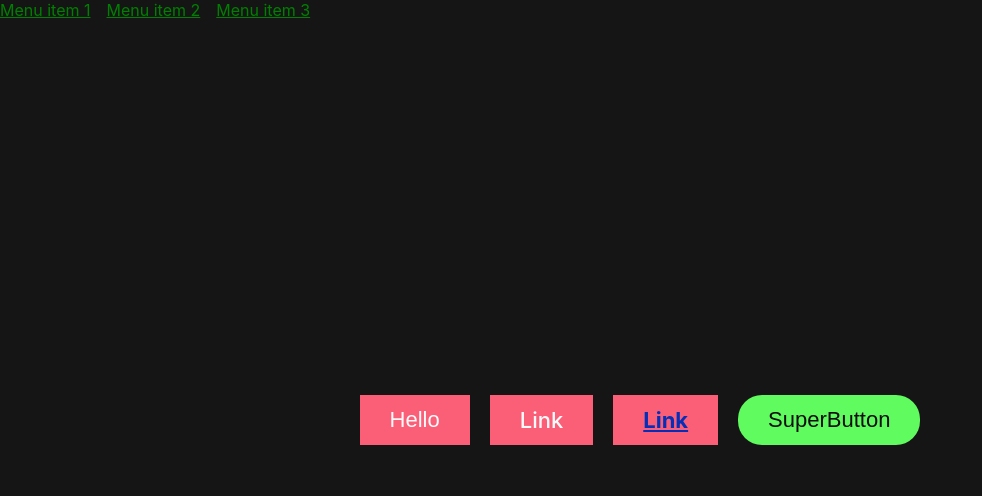
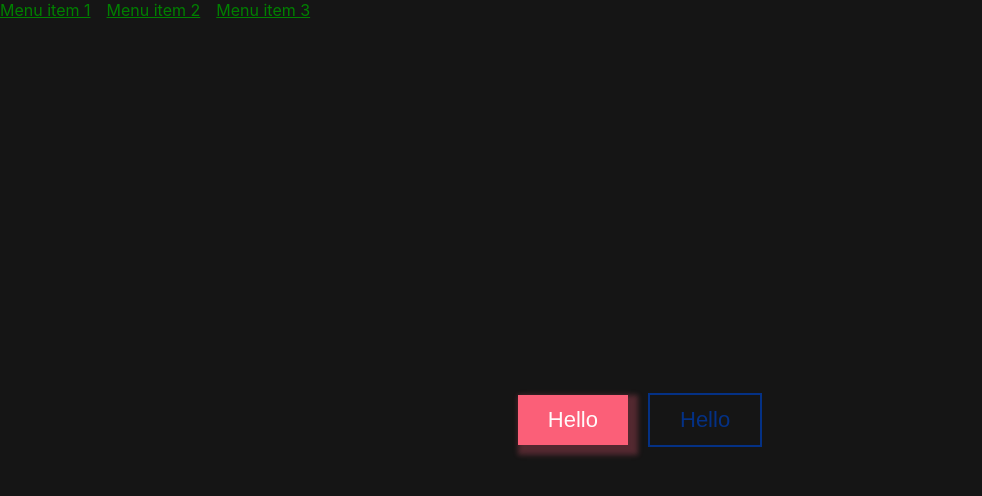
Before and after one commit to surenkov1985/it-incubator-start, a React (Create React App) app: page / in a window 1280 px wide. Shown: the top 496 px of the page, without its empty margins (0-982 px from the left). Built offline with nearby package versions, Linux system fonts and the light colour scheme.

Commit message:
Урок styled-components props

```diff
--- a/src/App.tsx
+++ b/src/App.tsx
@@ -24,10 +24,15 @@ function App() {
 				</ul>
 			</Menu>
 			<Box>
-				<StyledBtn>Hello</StyledBtn>
-				<StyledBtn as={"a"}>Link</StyledBtn>
+				<StyledBtn btnType={"primary"} active>
+					Hello
+				</StyledBtn>
+				<StyledBtn btnType={"outlined"} color="#043185">
+					Hello
+				</StyledBtn>
+				{/* <StyledBtn as={"a"}>Link</StyledBtn>
 				<StyledLink as={"a"}>Link</StyledLink>
-				<SuperButton>SuperButton</SuperButton>
+				<SuperButton>SuperButton</SuperButton> */}
 			</Box>
 
 			{/* <PageTitle title={"This is App component"} />
--- a/src/styledComponents/Buttons.styled.tsx
+++ b/src/styledComponents/Buttons.styled.tsx
@@ -1,22 +1,51 @@
-import { styled } from "styled-components";
+import { css, styled } from "styled-components";
 import { MyAnimation } from "../styles/animations/Animations";
 
-export const StyledBtn = styled.button`
+type StyledBtnPropsType = {
+	color?: string;
+	fontSize?: string;
+	btnType?: "primary" | "outlined";
+	active?: boolean;
+};
+
+export const StyledBtn = styled.button<StyledBtnPropsType>`
 	border: none;
-	background-color: #fb5f78;
+	/* background-color: #fb5f78; */
+	/* background-color: ${(props) => props.color || "#fb5f78"}; */
 	/* border-radius: 15px; */
-	color: snow;
+	/* color: snow; */
 	padding: 12px 30px;
-	font-size: 1.375rem;
+	font-size: ${(props) => props.fontSize || "1.375rem"};
 	font-weight: 500;
 
 	&:hover {
 		background-color: #fb5f5f;
 	}
 
-	&:last-child {
-		background-color: #5ffb5f;
-	}
+	${(props) =>
+		props.btnType === "outlined" &&
+		css<StyledBtnPropsType>`
+			border: 2px solid ${(props) => props.color || "#fb5f78"};
+			color: ${(props) => props.color || "#fb5f78"};
+			background-color: transparent;
+
+			&:hover {
+				background-color: transparent;
+			}
+		`}
+
+	${(props) =>
+		props.btnType === "primary" &&
+		css<StyledBtnPropsType>`
+			background: ${(props) => props.color || "#fb5f78"};
+			color: snow;
+		`}
+
+        ${(props) =>
+		props.active &&
+		css<StyledBtnPropsType>`
+			box-shadow: 5px 5px 5px 5px #fb5f7945;
+		`}
 `;
 
 export const SuperButton = styled(StyledBtn)`
@@ -25,6 +54,5 @@ export const SuperButton = styled(StyledBtn)`
 	color: #0c0c0c;
 
 	&:hover {
-		animation: ${MyAnimation} 2s ease-in-out;
 	}
 `;
```
Also changed, not shown: src/styles/animations/GlobalStyles.tsx (+5 -5 lines).
